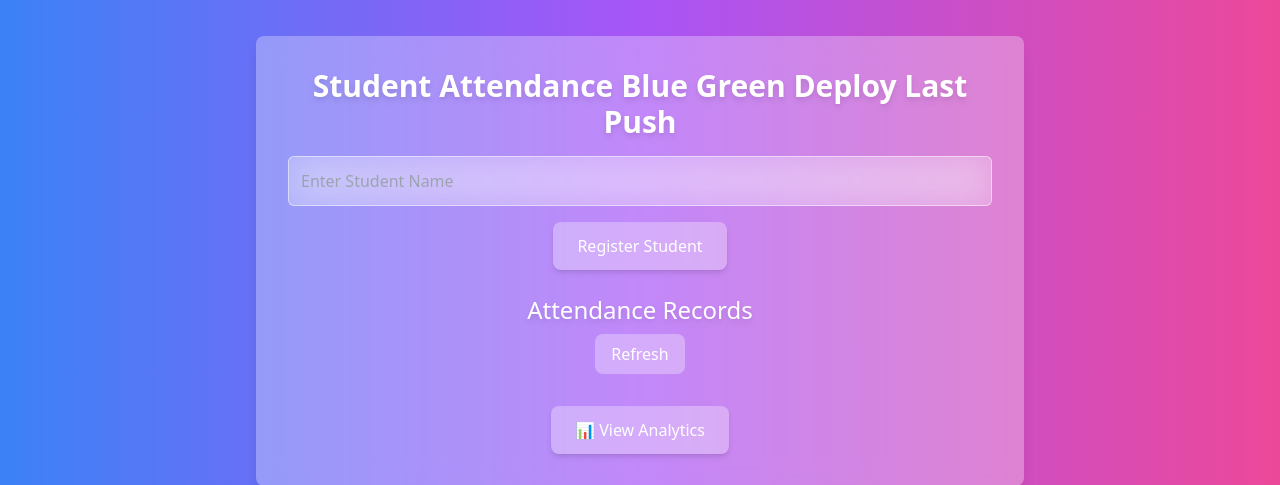
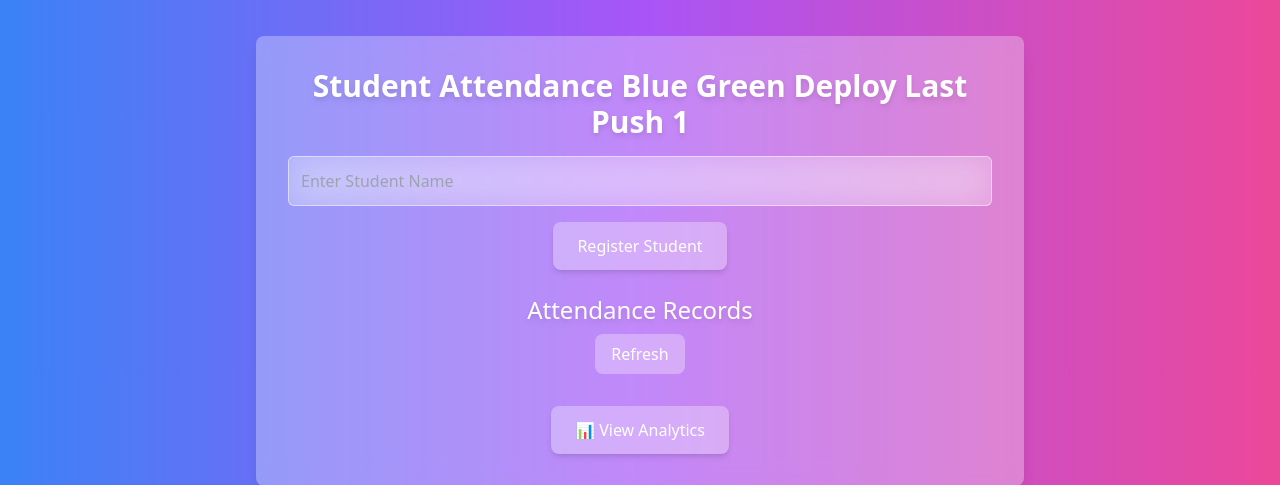
Before and after one commit to sufian-sani/blue-green-deployment, a Flask app: page / in a window 1280 px wide. Shown: the part 139-624 px from the top of the page. Run offline with Flask 3, Linux system fonts and the light colour scheme; some libraries are stand-ins or nearby versions.

Commit message:
Update heading text in index.html

```diff
--- a/app/templates/index.html
+++ b/app/templates/index.html
@@ -9,7 +9,7 @@
 <body class="bg-gradient-to-r from-blue-500 via-purple-500 to-pink-500 flex items-center justify-center h-screen">
 
     <div class="backdrop-blur-md bg-white/30 p-8 rounded-lg shadow-lg max-w-3xl w-full text-center">
-        <h2 class="text-3xl font-bold text-white drop-shadow-md">Student Attendance Blue Green Deploy Last Push</h2>
+        <h2 class="text-3xl font-bold text-white drop-shadow-md">Student Attendance Blue Green Deploy Last Push 1</h2>
 
         <input id="studentName" type="text" placeholder="Enter Student Name"
             class="border border-white/50 bg-white/20 backdrop-blur-lg text-white p-3 rounded-md w-full mt-4 focus:outline-none focus:ring-2 focus:ring-white/50">
```
